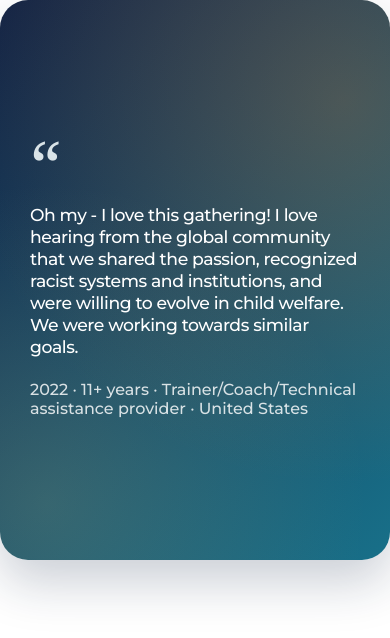
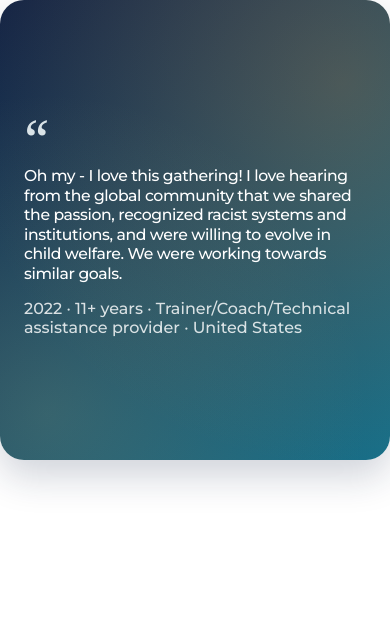
Before and after one commit to jqman23/GG-testimonial-page, a website: page index.html in a window 390 px wide. Drawn offline with Linux system fonts and the light colour scheme.

Commit message:
Compact rotating testimonial banner

```diff
--- a/styles.css
+++ b/styles.css
@@ -47,31 +47,31 @@ button {
   display: grid;
   align-content: center;
   overflow: hidden;
-  height: clamp(440px, 48vw, 560px);
-  border-radius: 28px;
+  height: clamp(340px, 36vw, 420px);
+  border-radius: 24px;
   background:
     radial-gradient(circle at 88% 18%, rgba(249, 139, 44, 0.24), transparent 24rem),
     radial-gradient(circle at 12% 90%, rgba(190, 190, 123, 0.2), transparent 20rem),
     linear-gradient(135deg, #122345 0%, #187089 100%);
   color: #fff;
-  padding: clamp(34px, 6vw, 72px);
-  box-shadow: 0 22px 50px rgba(18, 35, 69, 0.22);
+  padding: clamp(28px, 4.8vw, 52px);
+  box-shadow: 0 16px 38px rgba(18, 35, 69, 0.2);
 }
 
 .spotlight.has-long-quote {
-  padding-block: clamp(30px, 4.5vw, 52px);
+  padding-block: clamp(24px, 3.8vw, 42px);
 }
 
 .spotlight.has-very-long-quote {
-  padding-block: clamp(26px, 4vw, 44px);
+  padding-block: clamp(22px, 3.4vw, 36px);
 }
 
 .quote-mark {
   margin: 0;
   color: var(--gg-soft-blue);
   font-family: Georgia, serif;
-  font-size: clamp(4rem, 8vw, 7rem);
-  line-height: 0.65;
+  font-size: clamp(3.2rem, 6vw, 5.3rem);
+  line-height: 0.58;
   opacity: 0.9;
 }
 
@@ -79,8 +79,8 @@ blockquote {
   position: relative;
   z-index: 1;
   max-width: 940px;
-  margin: 18px 0 0;
-  font-size: clamp(1.45rem, 3vw, 2.65rem);
+  margin: 12px 0 0;
+  font-size: clamp(1.25rem, 2.55vw, 2.15rem);
   font-weight: 500;
   line-height: 1.22;
   letter-spacing: -0.025em;
@@ -88,14 +88,14 @@ blockquote {
 
 .spotlight.has-long-quote blockquote {
   max-width: 980px;
-  font-size: clamp(1.18rem, 2.25vw, 1.9rem);
-  line-height: 1.28;
+  font-size: clamp(1.06rem, 1.95vw, 1.55rem);
+  line-height: 1.24;
 }
 
 .spotlight.has-very-long-quote blockquote {
   max-width: 1020px;
-  font-size: clamp(1rem, 1.75vw, 1.42rem);
-  line-height: 1.34;
+  font-size: clamp(0.92rem, 1.55vw, 1.18rem);
+  line-height: 1.28;
   letter-spacing: -0.01em;
 }
 
@@ -107,12 +107,12 @@ blockquote {
   align-items: center;
   justify-content: space-between;
   gap: 18px;
-  margin-top: 32px;
+  margin-top: 22px;
 }
 
 .spotlight.has-long-quote .spotlight-footer,
 .spotlight.has-very-long-quote .spotlight-footer {
-  margin-top: 22px;
+  margin-top: 16px;
 }
 
 .spotlight-footer p {
@@ -123,11 +123,11 @@ blockquote {
 
 @media (max-width: 980px) {
   .spotlight {
-    height: 520px;
+    height: 420px;
   }
 
   .spotlight.has-very-long-quote blockquote {
-    font-size: clamp(0.98rem, 2.4vw, 1.28rem);
+    font-size: clamp(0.9rem, 2.05vw, 1.08rem);
   }
 }
 
@@ -138,20 +138,20 @@ blockquote {
   }
 
   .spotlight {
-    height: 560px;
-    padding: 30px;
+    height: 460px;
+    padding: 24px;
   }
 
   .quote-mark {
-    font-size: 4.25rem;
+    font-size: 3.4rem;
   }
 
   .spotlight.has-long-quote blockquote {
-    font-size: 1.08rem;
+    font-size: 0.98rem;
   }
 
   .spotlight.has-very-long-quote blockquote {
-    font-size: 0.94rem;
+    font-size: 0.86rem;
   }
 
   .spotlight-footer {
```
